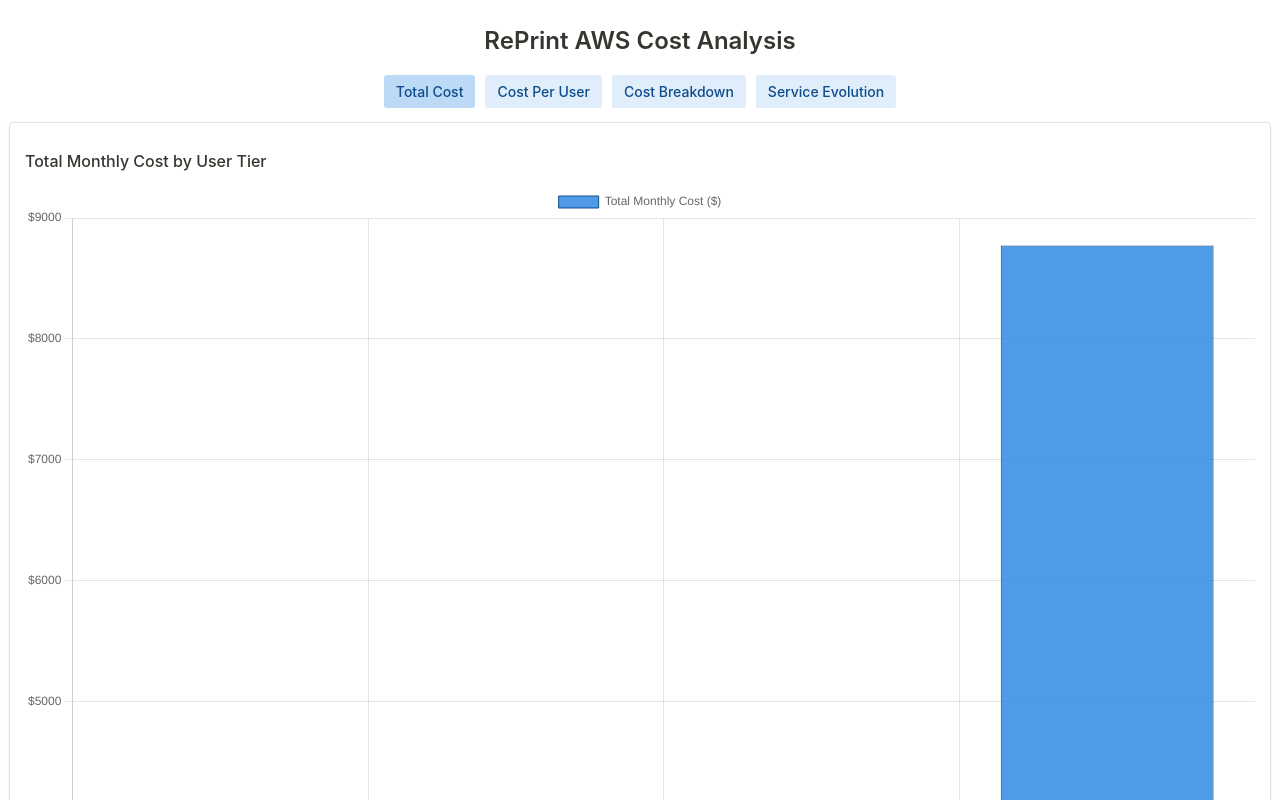
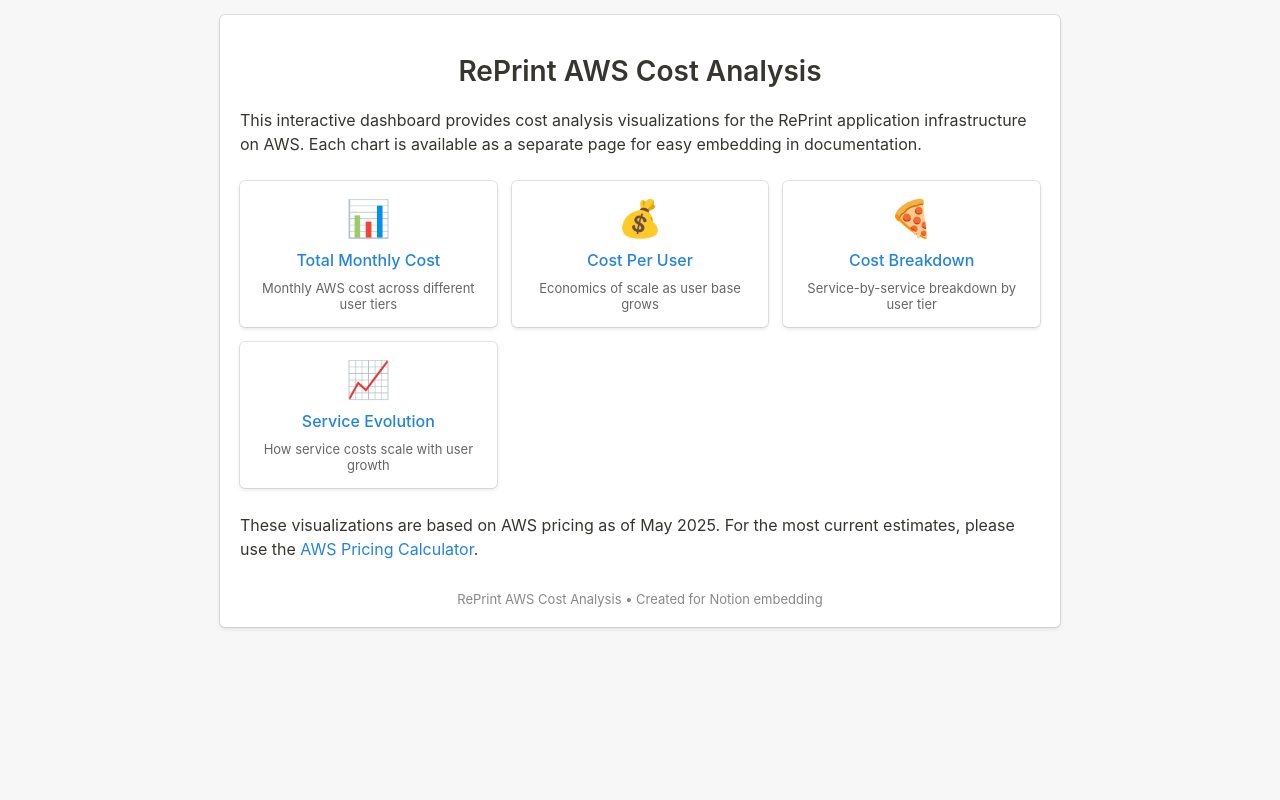
Before and after one commit to Re-Print/cost-analysis-iframe, a plain HTML site: page index.html in a window 1280 px wide. Shown: the top 800 px of the page. Drawn offline with nearby package versions, Linux system fonts and the light colour scheme.

Commit message:
Update index.html

```diff
--- a/index.html
+++ b/index.html
@@ -1,142 +1,125 @@
 <!DOCTYPE html>
 <html>
 <head>
-  <title>RePrint Cost Analysis - Total Cost</title>
+  <title>RePrint AWS Cost Analysis</title>
   <meta charset="UTF-8">
   <meta name="viewport" content="width=device-width, initial-scale=1.0">
-  <script src="https://cdn.jsdelivr.net/npm/chart.js"></script>
   <style>
     body {
       font-family: -apple-system, BlinkMacSystemFont, "Segoe UI", Roboto, Helvetica, Arial, sans-serif;
       margin: 0;
-      padding: 10px;
-      background-color: transparent;
+      padding: 15px;
+      background-color: #f7f7f7;
+      color: #37352f;
+    }
+    .container {
+      max-width: 800px;
+      margin: 0 auto;
+      background-color: white;
+      border-radius: 5px;
+      padding: 20px;
+      box-shadow: rgba(15, 15, 15, 0.1) 0px 0px 0px 1px, rgba(15, 15, 15, 0.1) 0px 2px 4px;
     }
     h1 {
       text-align: center;
       color: #37352f;
       margin-bottom: 20px;
       font-weight: 600;
-      font-size: 24px;
+      font-size: 28px;
     }
-    h2 {
-      font-size: 16px;
+    p {
+      line-height: 1.5;
+      margin-bottom: 20px;
+    }
+    .chart-links {
+      display: grid;
+      grid-template-columns: repeat(auto-fill, minmax(200px, 1fr));
+      gap: 15px;
+      margin: 25px 0;
+    }
+    .chart-card {
+      background-color: white;
+      border-radius: 5px;
+      box-shadow: rgba(15, 15, 15, 0.1) 0px 0px 0px 1px, rgba(15, 15, 15, 0.1) 0px 2px 4px;
+      padding: 15px;
+      text-align: center;
+      transition: transform 0.2s, box-shadow 0.2s;
+    }
+    .chart-card:hover {
+      transform: translateY(-3px);
+      box-shadow: rgba(15, 15, 15, 0.1) 0px 0px 0px 1px, rgba(15, 15, 15, 0.2) 0px 5px 10px;
+    }
+    .chart-icon {
+      font-size: 36px;
+      margin-bottom: 10px;
+      color: #3498db;
+    }
+    .chart-title {
       font-weight: 500;
-      margin-bottom: 15px;
-      color: #37352f;
+      margin-bottom: 10px;
     }
-    .chart-container {
-      padding: 15px;
-      background-color: white;
-      border-radius: 3px;
-      box-shadow: rgba(15, 15, 15, 0.1) 0px 0px 0px 1px, rgba(15, 15, 15, 0.1) 0px 2px 4px;
-      margin-bottom: 15px;
+    .chart-description {
+      font-size: 13px;
+      color: #666;
     }
-    .navigation {
-      display: flex;
-      justify-content: center;
-      flex-wrap: wrap;
-      gap: 10px;
-      margin: 15px 0;
+    a {
+      color: #2383e2;
+      text-decoration: none;
     }
-    .nav-button {
-      padding: 8px 12px;
-      background-color: rgba(35, 131, 226, 0.14);
-      color: rgb(14, 76, 139);
-      border: none;
-      border-radius: 3px;
-      text-decoration: none;
-      font-size: 14px;
-      font-weight: 500;
+    a:hover {
+      text-decoration: underline;
     }
-    .nav-button.current {
-      background-color: rgba(35, 131, 226, 0.3);
-    }
-    .loading-message {
+    .footer {
+      margin-top: 30px;
       text-align: center;
-      padding: 20px;
-      font-style: italic;
-      color: #666;
+      font-size: 13px;
+      color: #888;
     }
   </style>
 </head>
 <body>
-  <h1>RePrint AWS Cost Analysis</h1>
+  <div class="container">
+    <h1>RePrint AWS Cost Analysis</h1>
 
-  <div class="navigation">
-    <a href="index.html" class="nav-button current">Total Cost</a>
-    <a href="cost-per-user.html" class="nav-button">Cost Per User</a>
-    <a href="cost-breakdown.html" class="nav-button">Cost Breakdown</a>
-    <a href="service-evolution.html" class="nav-button">Service Evolution</a>
+    <p>
+      This interactive dashboard provides cost analysis visualizations for the RePrint application
+      infrastructure on AWS. Each chart is available as a separate page for easy embedding in documentation.
+    </p>
+
+    <div class="chart-links">
+      <a href="total-cost.html" class="chart-card">
+        <div class="chart-icon">📊</div>
+        <div class="chart-title">Total Monthly Cost</div>
+        <div class="chart-description">Monthly AWS cost across different user tiers</div>
+      </a>
+
+      <a href="cost-per-user.html" class="chart-card">
+        <div class="chart-icon">💰</div>
+        <div class="chart-title">Cost Per User</div>
+        <div class="chart-description">Economics of scale as user base grows</div>
+      </a>
+
+      <a href="cost-breakdown.html" class="chart-card">
+        <div class="chart-icon">🍕</div>
+        <div class="chart-title">Cost Breakdown</div>
+        <div class="chart-description">Service-by-service breakdown by user tier</div>
+      </a>
+
+      <a href="service-evolution.html" class="chart-card">
+        <div class="chart-icon">📈</div>
+        <div class="chart-title">Service Evolution</div>
+        <div class="chart-description">How service costs scale with user growth</div>
+      </a>
+    </div>
+
+    <p>
+      These visualizations are based on AWS pricing as of May 2025. For the most current estimates,
+      please use the <a href="https://calculator.aws" target="_blank">AWS Pricing Calculator</a>.
+    </p>
+
+    <div class="footer">
+      RePrint AWS Cost Analysis • Created for Notion embedding
+    </div>
   </div>
-
-  <div id="loading" class="loading-message">
-    Loading chart...
-  </div>
-
-  <div id="chart-container" class="chart-container" style="display:none;">
-    <h2>Total Monthly Cost by User Tier</h2>
-    <canvas id="totalCostChart" height="280"></canvas>
-  </div>
-
-  <script>
-    // Load Chart.js and create the chart
-    window.addEventListener('load', function() {
-      // Data from your cost analysis
-      const costData = [
-        { users: '10 Users', totalCost: 88.15 },
-        { users: '1,000 Users', totalCost: 137.60 },
-        { users: '100,000 Users', totalCost: 1285.79 },
-        { users: '1,000,000 Users', totalCost: 8773.30 }
-      ];
-
-      // Format currency
-      const formatCurrency = (value) => {
-        return '$' + value.toFixed(2);
-      };
-
-      // Hide loading message and show chart
-      document.getElementById("loading").style.display = "none";
-      document.getElementById("chart-container").style.display = "block";
-
-      // Create total cost bar chart
-      const totalCostCtx = document.getElementById('totalCostChart').getContext('2d');
-      new Chart(totalCostCtx, {
-        type: 'bar',
-        data: {
-          labels: costData.map(d => d.users),
-          datasets: [{
-            label: 'Total Monthly Cost ($)',
-            data: costData.map(d => d.totalCost),
-            backgroundColor: 'rgba(35, 131, 226, 0.8)',
-            borderColor: 'rgb(14, 76, 139)',
-            borderWidth: 1
-          }]
-        },
-        options: {
-          responsive: true,
-          scales: {
-            y: {
-              beginAtZero: true,
-              ticks: {
-                callback: function(value) {
-                  return '$' + value;
-                }
-              }
-            }
-          },
-          plugins: {
-            tooltip: {
-              callbacks: {
-                label: function(context) {
-                  return 'Monthly Cost: ' + formatCurrency(context.raw);
-                }
-              }
-            }
-          }
-        }
-      });
-    });
-  </script>
 </body>
 </html>
```
